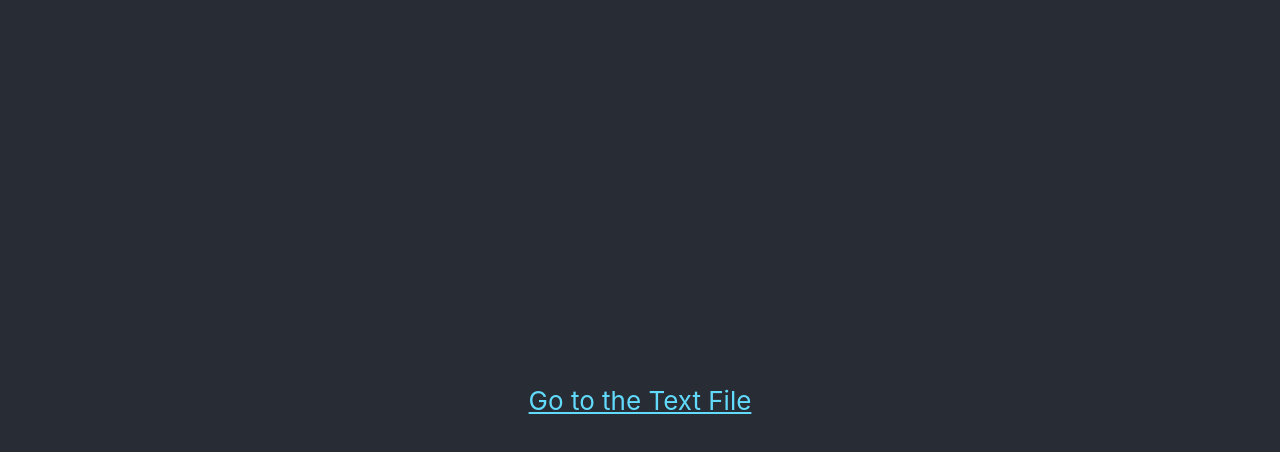
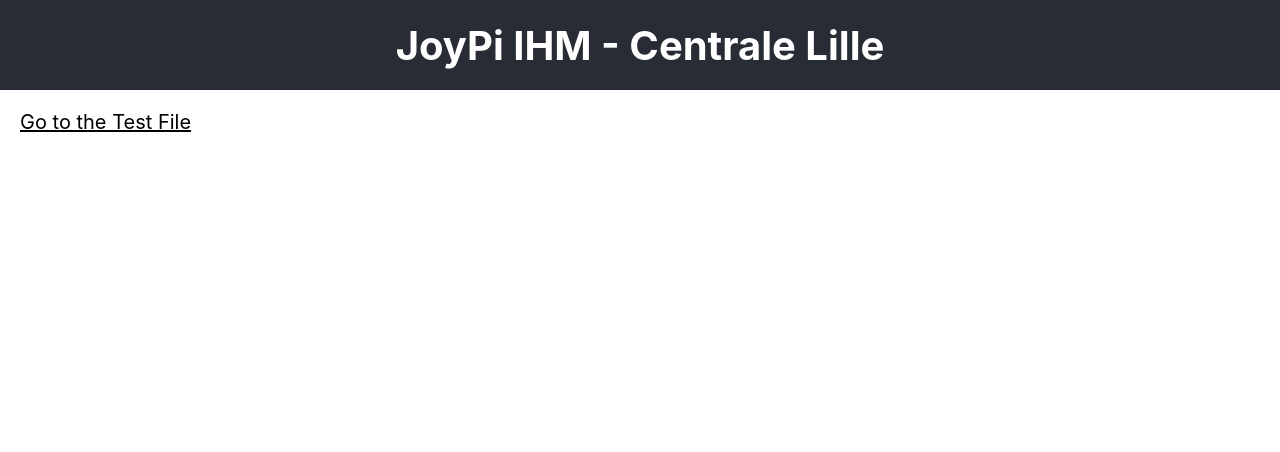
Before and after one commit to rubensitbon/IHM-JOYPI, a React (Create React App) app in the folder app/: page / in a window 1280 px wide. Shown: the top 452 px of the page. Built offline with nearby package versions, Linux system fonts and the light colour scheme.

Commit message:
Design first page

```diff
--- a/app/src/App.css
+++ b/app/src/App.css
@@ -1,38 +1,29 @@
 .App {
-  text-align: center;
-}
-
-.App-logo {
-  height: 40vmin;
-  pointer-events: none;
-}
-
-@media (prefers-reduced-motion: no-preference) {
-  .App-logo {
-    animation: App-logo-spin infinite 20s linear;
-  }
+  min-height: 100vh;
 }
 
 .App-header {
   background-color: #282c34;
-  min-height: 100vh;
   display: flex;
   flex-direction: column;
   align-items: center;
   justify-content: center;
-  font-size: calc(10px + 2vmin);
+  font-size: 20px;
   color: white;
+  padding: 20px;
+  height: 50px;
+  text-align: center;
+}
+
+.App-body {
+  display: flex;
+  flex: 1;
+  flex-direction: column;
+  font-size: 20px;
+  color: white;
+  padding: 20px;
 }
 
 .App-link {
-  color: #61dafb;
+  color: black;
 }
-
-@keyframes App-logo-spin {
-  from {
-    transform: rotate(0deg);
-  }
-  to {
-    transform: rotate(360deg);
-  }
-}
--- a/app/src/App.js
+++ b/app/src/App.js
@@ -1,19 +1,21 @@
 import React from 'react';
-import logo from './logo.svg';
 import './App.css';
 
 function App() {
   return (
     <div className="App">
       <header className="App-header">
+        <h1>JoyPi IHM - Centrale Lille</h1>
+      </header>
+      <div className="App-body">
         <a
           className="App-link"
           href="/html/test.html"
           rel="noopener noreferrer"
         >
-          Go to the Text File
+          Go to the Test File
         </a>
-      </header>
+      </div>
     </div>
   );
 }
```
Also changed, not shown: 1 other file (tests, documents, lock files or other folders).
